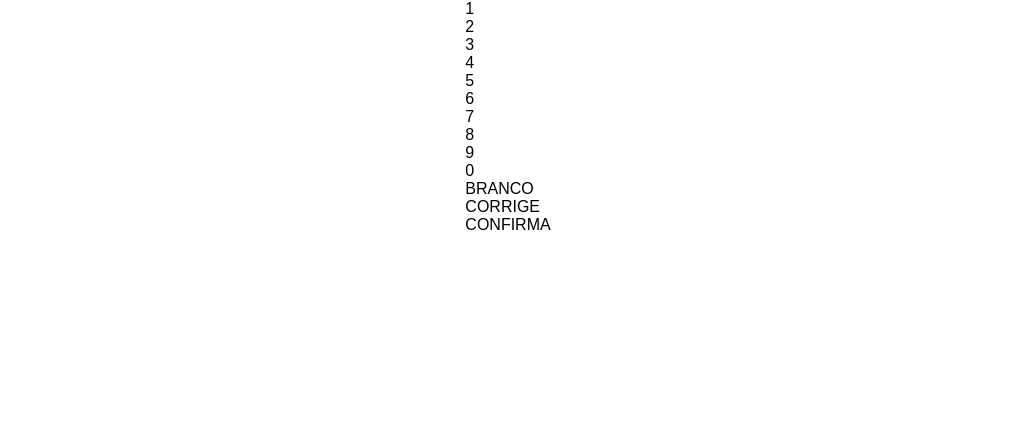
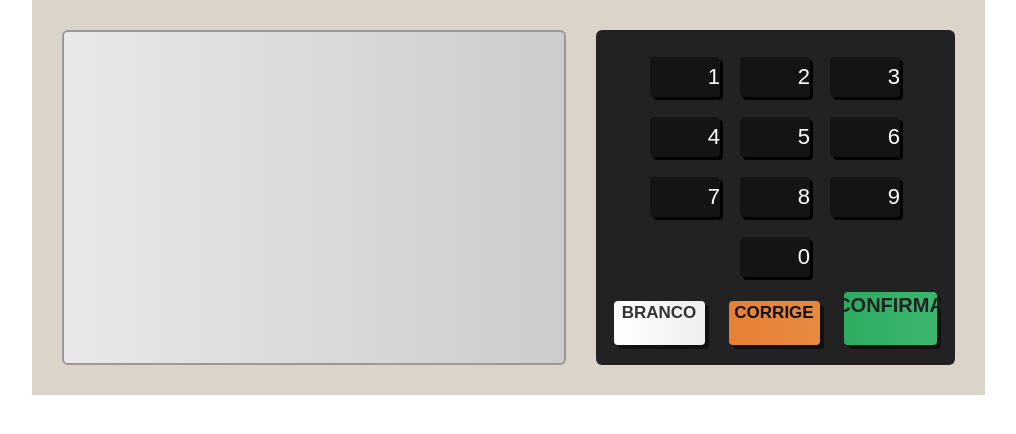
Before and after one commit to otonalmeidas/electronic-ballot-box, a plain HTML site: page index.html in a window 1280 px wide. Shown: the whole page, without its empty margins (132-1148 px from the left). Drawn offline with Linux system fonts and the light colour scheme.

Commit message:
:package: display e keyboard

```diff
--- a/style.css
+++ b/style.css
@@ -5,3 +5,95 @@ body {
     align-items: center;
     font-family: sans-serif;
 }
+.urn {
+    background-color: #dbd5c9;
+    padding: 30px;
+    display: flex;
+}
+.screen {
+    width: 500px;
+    height: 331px;
+    background: linear-gradient(to right, #E8E8E8, #CCC);
+    border: 2px solid #999;
+    border-radius: 6px;
+}
+.key {
+    background-color: #222;
+    margin-left: 30px;
+    padding: 17px 6px;
+    border-radius: 6px;
+}
+.number--line {
+    display: flex;
+    justify-content: center;
+    align-items: flex-end;
+}
+.other--line {
+    display: flex;
+    justify-content: center;
+    align-items: flex-end;
+}
+.key--button {
+    margin: 10px;
+    width: 55px;
+    height: 40px;
+    background: linear-gradient(to right, rgb(20, 20, 20), #141414);
+    box-shadow: 3px 3px 0px #000;
+    font-size: 22px;
+    color: #FFF;
+    align-items: center;
+    padding-left: 15px;
+    display: flex;
+    justify-content: right;
+    cursor: pointer;
+    border-radius: 4px;
+}
+.btn--white {
+    margin: 5px 12px 2px 12px;
+    width: 85px;
+    height: 40px;
+    background: linear-gradient(to right, #FFF, #EEE);
+    box-shadow: 4px 4px 0px #111;
+    font-size: 17px;
+    font-weight: bold;
+    color: #333;
+    align-items: flex-start;
+    padding: 2px 3px;
+    display: flex;
+    justify-content: center;
+    cursor: pointer;
+    border-radius: 4px;
+}
+.btn--corrects {
+    margin: 5px 12px 2px 12px;
+    width: 85px;
+    height: 40px;
+    background: linear-gradient(to right, #e78032, #e78942);
+    box-shadow: 4px 4px 0px #111;
+    font-size: 17px;
+    font-weight: bold;
+    color: #111;
+    align-items: flex-start;
+    padding: 2px 3px;
+    display: flex;
+    justify-content: center;
+    cursor: pointer;
+    border-radius: 4px;
+}
+.btn--confirm {
+    margin: 5px 12px 2px 12px;
+    width: 85px;
+    height: 49px;
+    background: linear-gradient(to right, #2dac62, #3cb66f);
+    box-shadow: 4px 4px 0px #111;
+    font-size: 20px;
+    font-weight: bolder;
+    font-stretch: extra-condensed;
+    color: #222;
+    align-items: flex-start;
+    padding: 2px 4px;
+    display: flex;
+    justify-content: center;
+    cursor: pointer;
+    border-radius: 4px;
+}
```
